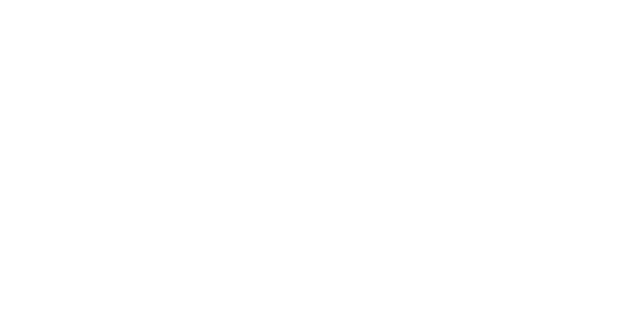
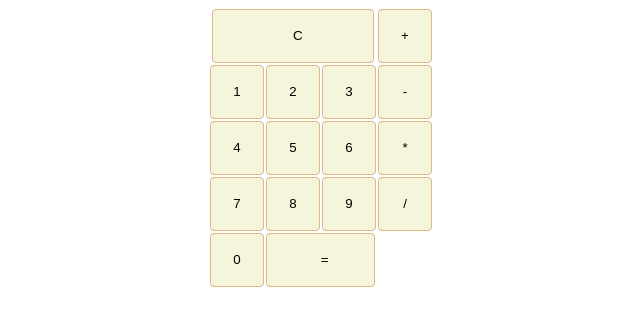
Before and after one commit to DavAnders/odin-calculator, a plain HTML site: page index.html in a window 1280 px wide. Shown: the whole page, without its empty margins (319-959 px from the left). Drawn offline with Linux system fonts and the light colour scheme.

Commit message:
Add buttons and styling setup

```diff
--- a/calc.js
+++ b/calc.js
@@ -14,3 +14,23 @@ function multiply(x, y) {
 function divide(x, y) {
   return x / y;
 }
+
+// Three parts of calculator operation
+let firstNumber = 0;
+let operator = "";
+let secondNumber = 0;
+
+function operate(operator, num1, num2) {
+  switch (operator) {
+    case "+":
+      return add(num1, num2);
+    case "-":
+      return subtract(num1, num2);
+    case "*":
+      return multiply(num1, num2);
+    case "/":
+      return divide(num1, num2);
+    default:
+      return "Invalid operator";
+  }
+}
--- a/index.html
+++ b/index.html
@@ -5,6 +5,41 @@
     <meta name="viewport" content="width=device-width, initial-scale=1.0" />
     <title>Document</title>
     <script src="calc.js" defer></script>
+    <link rel="stylesheet" href="styles.css" />
   </head>
-  <body></body>
+  <body>
+    <div id="calculator-display"></div>
+    <div class="btns">
+      <div class="num-container">
+        <div class="clear">
+          <button class="c">C</button>
+        </div>
+        <div class="row">
+          <button class="nums">1</button>
+          <button class="nums">2</button>
+          <button class="nums">3</button>
+        </div>
+        <div class="row">
+          <button class="nums">4</button>
+          <button class="nums">5</button>
+          <button class="nums">6</button>
+        </div>
+        <div class="row">
+          <button class="nums">7</button>
+          <button class="nums">8</button>
+          <button class="nums">9</button>
+        </div>
+        <div class="row-0">
+          <button class="nums">0</button>
+          <button class="equals">=</button>
+        </div>
+      </div>
+      <div class="oper-container">
+        <button class="operators">+</button>
+        <button class="operators">-</button>
+        <button class="operators">*</button>
+        <button class="operators">/</button>
+      </div>
+    </div>
+  </body>
 </html>
--- /dev/null
+++ b/styles.css
@@ -0,0 +1,50 @@
+body {
+  display: flex;
+  flex-direction: column;
+  align-items: center;
+  justify-content: center;
+}
+
+button {
+  width: 4em;
+  height: 4em;
+  background-color: beige;
+  border: 1px solid burlywood;
+  border-radius: 4px;
+  margin: 0.1em;
+}
+.clear {
+  display: flex;
+  align-items: center;
+  justify-content: center;
+}
+.c {
+  padding-right: 6em;
+  padding-left: 6em;
+}
+.equals {
+  padding-left: 4em;
+  padding-right: 4em;
+  text-align: center;
+}
+.equals button {
+  text-align: center;
+  justify-content: center;
+  align-self: center;
+}
+.btns {
+  display: flex;
+}
+
+.oper-container {
+  display: flex;
+  flex-direction: column;
+}
+
+.row {
+  display: flex;
+}
+
+.row-0 {
+  display: flex;
+}
```
